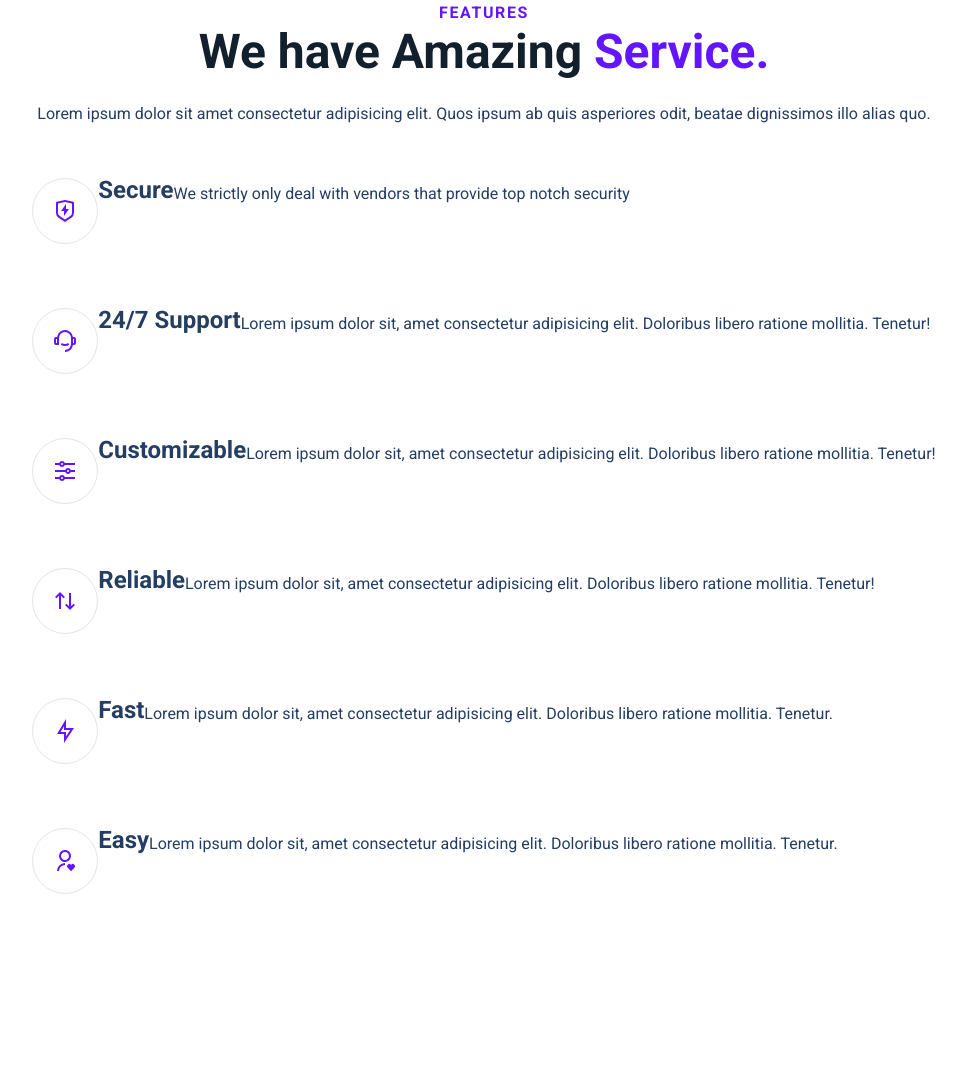
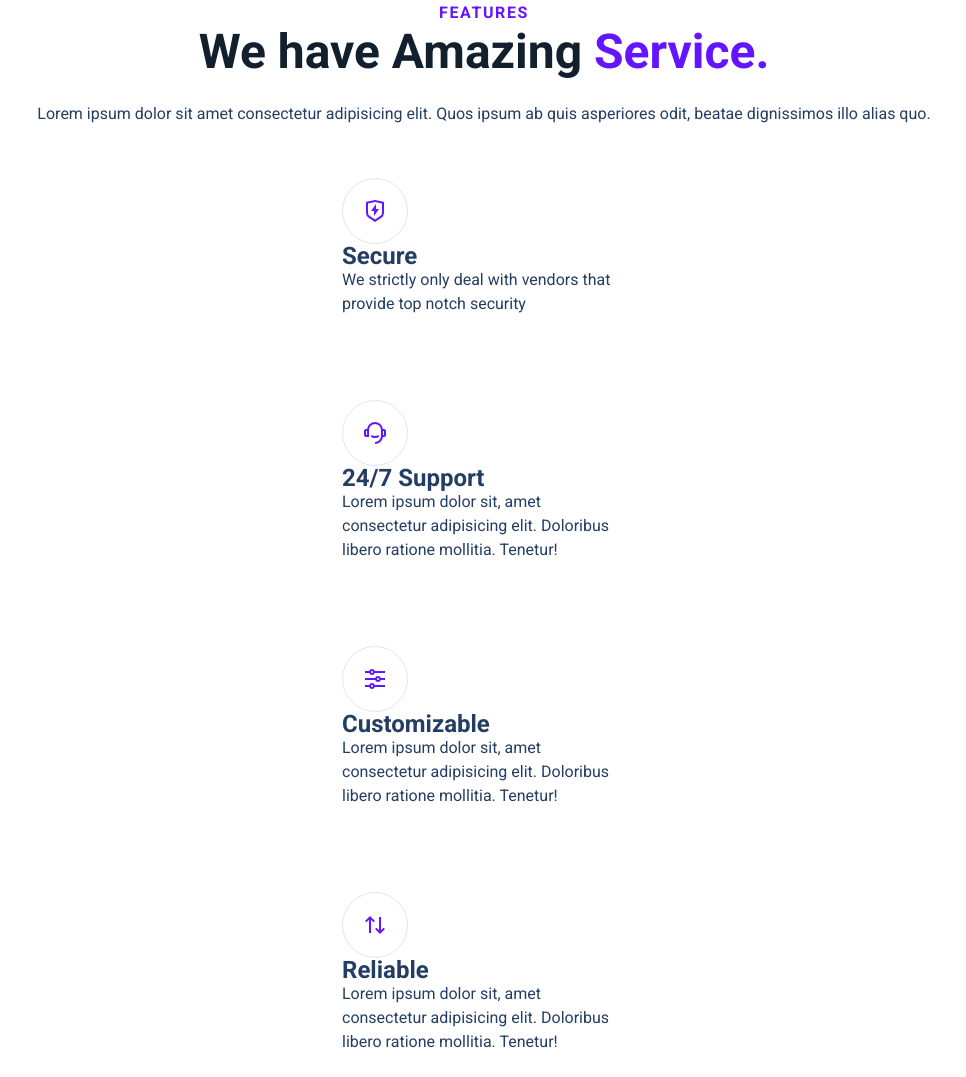
Before and after one commit to joshroundy/Wk-2-final-project, a plain HTML site: page Index.HTML in a window 1280 px wide. Shown: the part 716-1793 px from the top of the page, without its empty margins (156-1122 px from the left). Before the commit the page ends 1642 px from the top, so only its background shows below. Drawn offline with Linux system fonts and the light colour scheme.

Commit message:
commit 7

```diff
--- a/Index.HTML
+++ b/Index.HTML
@@ -88,9 +88,7 @@
             </figure>
             <div class="feature__list--text">
               <h2>Secure</h2>
-            </div>
-            <div class="feature__list--para">
-              <p class="feature para">We strictly only deal with vendors that provide top notch security</p>
+              <p class="feature__para">We strictly only deal with vendors that provide top notch security</p>
             </div>
           </div>
           <div class="feature__list">
@@ -99,9 +97,7 @@
             </figure>
             <div class="feature__list--text">
               <h2>24/7 Support</h2>
-            </div>
-            <div class="feature__list--para">
-              <p class="feature para">Lorem ipsum dolor sit, amet consectetur adipisicing elit. Doloribus libero ratione mollitia. Tenetur!</p>
+              <p class="feature__para">Lorem ipsum dolor sit, amet consectetur adipisicing elit. Doloribus libero ratione mollitia. Tenetur!</p>
             </div>
           </div>
           <div class="feature__list">
@@ -110,9 +106,7 @@
             </figure>
             <div class="feature__list--text">
               <h2>Customizable</h2>
-            </div>
-            <div class="feature__list--para">
-              <p class="feature para">Lorem ipsum dolor sit, amet consectetur adipisicing elit. Doloribus libero ratione mollitia. Tenetur!</p>
+              <p class="feature__para">Lorem ipsum dolor sit, amet consectetur adipisicing elit. Doloribus libero ratione mollitia. Tenetur!</p>
             </div>
           </div>
           <div class="feature__list">
@@ -121,9 +115,7 @@
             </figure>
             <div class="feature__list--text">
               <h2>Reliable</h2>
-            </div>
-            <div class="feature__list--para">
-              <p class="feature para">Lorem ipsum dolor sit, amet consectetur adipisicing elit. Doloribus libero ratione mollitia. Tenetur!</p>
+              <p class="feature__para">Lorem ipsum dolor sit, amet consectetur adipisicing elit. Doloribus libero ratione mollitia. Tenetur!</p>
             </div>
           </div>
           <div class="feature__list">
@@ -132,9 +124,7 @@
             </figure>
             <div class="feature__list--text">
               <h2>Fast</h2>
-            </div>
-            <div class="feature__list--para">
-              <p class="feature para">Lorem ipsum dolor sit, amet consectetur adipisicing elit. Doloribus libero ratione mollitia. Tenetur.</p>
+              <p class="feature__para">Lorem ipsum dolor sit, amet consectetur adipisicing elit. Doloribus libero ratione mollitia. Tenetur.</p>
             </div>
           </div>
           <div class="feature__list">
@@ -143,9 +133,7 @@
             </figure>
             <div class="feature__list--text">
               <h2>Easy</h2>
-            </div>
-            <div class="feature__list--para">
-              <p class="feature para">Lorem ipsum dolor sit, amet consectetur adipisicing elit. Doloribus libero ratione mollitia. Tenetur.</p>
+              <p class="feature__para">Lorem ipsum dolor sit, amet consectetur adipisicing elit. Doloribus libero ratione mollitia. Tenetur.</p>
             </div>
           </div>
         </div>
--- a/style.css
+++ b/style.css
@@ -187,9 +187,8 @@ img {
 }
 
 .feature {
-   flex-direction: column;
-   align-items: center;
-   text-align: center;
+   max-width: 300px;
+   justify-content: center;
 }
 
 .feature__list {
```
